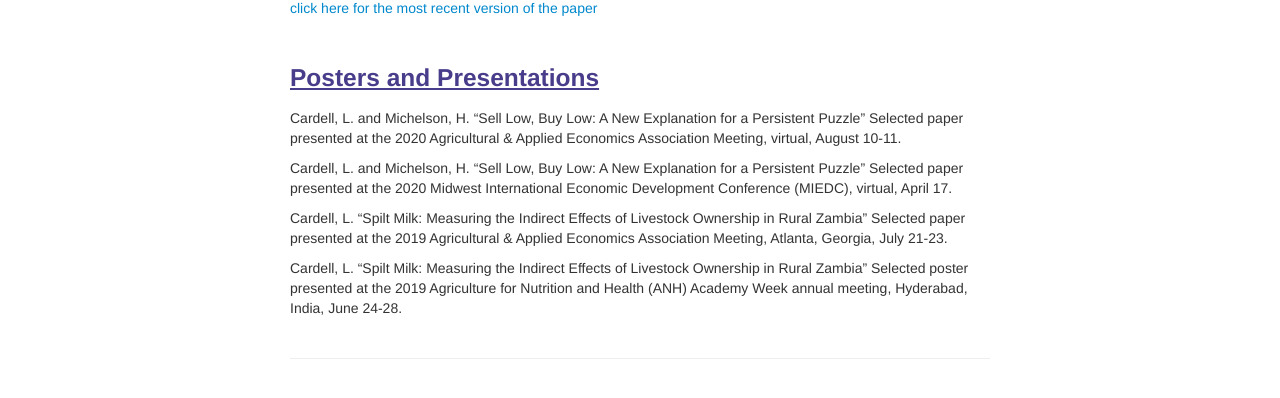
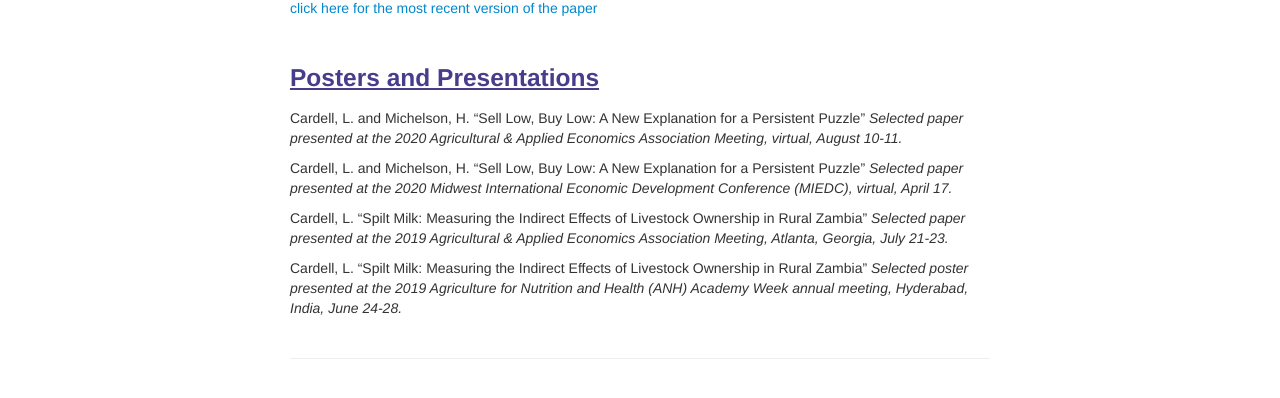
Before and after one commit to lilacardell/lilacardell.github.io, a Jekyll site: the page built from pages/research.md, in a window 1280 px wide. Shown: the part 424-822 px from the top of the page. Built offline with Jekyll 4.4.1, drawn with Linux system fonts in a browser that asks for light colours.

```diff
--- a/pages/research.md
+++ b/pages/research.md
@@ -25,16 +25,16 @@ description: Lila Cardell's research
 
 ### <u>Posters and Presentations</u>
 
-Cardell, L. and Michelson, H. "Sell Low, Buy Low: A New Explanation for a Persistent Puzzle" Selected paper presented at the 2020 Agricultural & Applied Economics Association Meeting, virtual, August 10-11.
+Cardell, L. and Michelson, H. "Sell Low, Buy Low: A New Explanation for a Persistent Puzzle" <i>Selected paper presented at the 2020 Agricultural & Applied Economics Association Meeting, virtual, August 10-11.<i>
 <br>
 
-Cardell, L. and Michelson, H. "Sell Low, Buy Low: A New Explanation for a Persistent Puzzle" Selected paper presented at the 2020 Midwest International Economic Development Conference (MIEDC), virtual, April 17.
+Cardell, L. and Michelson, H. "Sell Low, Buy Low: A New Explanation for a Persistent Puzzle" <i>Selected paper presented at the 2020 Midwest International Economic Development Conference (MIEDC), virtual, April 17.<i>
 <br>
 
-Cardell, L. "Spilt Milk: Measuring the Indirect Effects of Livestock Ownership in Rural Zambia" Selected paper presented at the 2019 Agricultural & Applied Economics Association Meeting, Atlanta, Georgia, July 21-23.
+Cardell, L. "Spilt Milk: Measuring the Indirect Effects of Livestock Ownership in Rural Zambia" <i>Selected paper presented at the 2019 Agricultural & Applied Economics Association Meeting, Atlanta, Georgia, July 21-23.<i>
 <br>
 
-Cardell, L. "Spilt Milk: Measuring the Indirect Effects of Livestock Ownership in Rural Zambia" Selected poster presented at the 2019 Agriculture for Nutrition and Health (ANH) Academy Week annual meeting, Hyderabad, India, June 24-28.
+Cardell, L. "Spilt Milk: Measuring the Indirect Effects of Livestock Ownership in Rural Zambia" <i>Selected poster presented at the 2019 Agriculture for Nutrition and Health (ANH) Academy Week annual meeting, Hyderabad, India, June 24-28.<i>
 
 <!-- Note: this is how to write a comment in HTML. Everything in here won't show up on your webpage.-->
 
```
